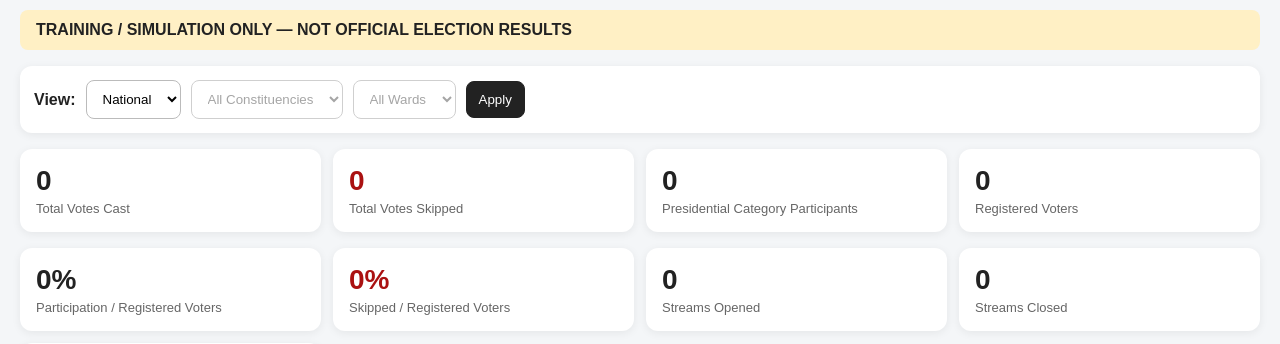
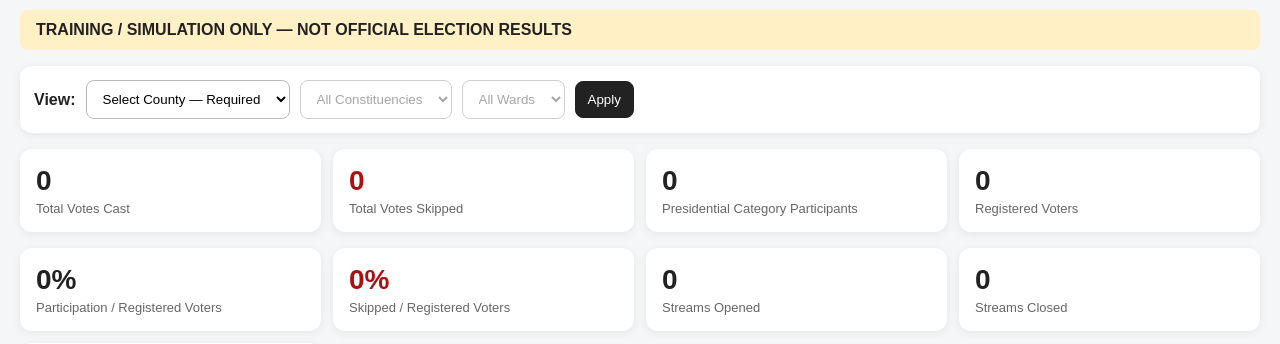
Before and after one commit to otibarny-alt/presidential-simulation-results, a Flask app: page / in a window 1280 px wide. Shown: the part 66-410 px from the top of the page. Run offline with Flask 3, Linux system fonts and the light colour scheme; data that the repository does not hold is empty.

Commit message:
Add files via upload

```diff
--- a/app.py
+++ b/app.py
@@ -342,9 +342,12 @@ def index():
 @app.get("/api/summary")
 @login_required
 def api_summary():
+ county=request.args.get("county","").strip()
+ if not county:
+  return jsonify({"error":"Select a county before loading results. National presentation is disabled for performance."}),400
  try:
   return jsonify(summary_payload(
-   request.args.get("county",""),
+   county,
    request.args.get("constituency",""),
    request.args.get("ward","")
   ))
@@ -456,6 +459,8 @@ def send_results_email(recipient,pdf_bytes,summary):
 def api_email_results():
  try:
   payload=request.get_json(silent=True) or {}
+  if not str(payload.get("county") or "").strip():
+   return jsonify({"error":"Select a county before emailing results."}),400
   recipient=str(payload.get("recipient") or "").strip()
   if not valid_email(recipient):return jsonify({"error":"Enter a valid recipient email address."}),400
   summary=summary_payload(payload.get("county",""),payload.get("constituency",""),payload.get("ward",""))
@@ -500,7 +505,9 @@ def api_wards():
 @app.get("/api/stream-details")
 @login_required
 def api_stream_details():
- county=request.args.get("county","")
+ county=request.args.get("county","").strip()
+ if not county:
+  return jsonify({"error":"Select a county before loading stream results."}),400
  constituency=request.args.get("constituency","")
  ward=request.args.get("ward","")
  status_filter=request.args.get("status","").strip().upper()
@@ -543,8 +550,10 @@ def api_stream_details():
 @app.get("/api/recent-streams")
 @login_required
 def api_recent_streams():
+ county=request.args.get("county","").strip()
+ if not county:
+  return jsonify({"error":"Select a county before loading recent streams."}),400
  snap=fetch_snapshot()
- county=request.args.get("county","")
  constituency=request.args.get("constituency","")
  ward=request.args.get("ward","")
  limit=min(max(to_int(request.args.get("limit",50)),1),100)
--- a/templates/index.html
+++ b/templates/index.html
@@ -32,7 +32,7 @@ table{width:100%;border-collapse:collapse}th,td{padding:9px;border-bottom:1px so
 
  <div class="controls">
   <strong>View:</strong>
-  <select id="county"><option value="">National</option></select>
+  <select id="county" required><option value="">Select County — Required</option></select>
   <select id="constituency" disabled><option value="">All Constituencies</option></select>
   <select id="ward" disabled><option value="">All Wards</option></select>
   <button class="primary" onclick="loadDashboard()">Apply</button>
@@ -114,7 +114,8 @@ let candidateChart,progressChart; const fmt=n=>Number(n||0).toLocaleString();
 async function init(){
  const counties=await fetch('/api/counties').then(r=>r.json());
  const c=document.getElementById('county'); counties.forEach(x=>c.add(new Option(x.label,x.value)));
- c.addEventListener('change',loadConstituencies); document.getElementById('constituency').addEventListener('change',loadWards); await loadDashboard();
+ c.addEventListener('change',loadConstituencies); document.getElementById('constituency').addEventListener('change',loadWards);
+ lastUpdated.textContent='Select a county, then choose Apply. National presentation is disabled for performance.';
 }
 async function loadConstituencies(){
  const county=document.getElementById('county').value,el=document.getElementById('constituency'),ward=document.getElementById('ward');
@@ -128,6 +129,7 @@ async function loadWards(){
 }
 function qs(){return '?county='+encodeURIComponent(county.value)+'&constituency='+encodeURIComponent(constituency.value)+'&ward='+encodeURIComponent(ward.value)}
 async function loadDashboard(refreshDetails=true){
+ if(!county.value){lastUpdated.textContent='Select a county, then choose Apply. National presentation is disabled for performance.';return}
  if(refreshDetails)streamPage=1; const d=await fetch('/api/summary'+qs(),{cache:'no-store'}).then(r=>r.json()); if(d.error){alert(d.error);return}
  candidateSelections.textContent=fmt(d.totals.candidate_selections); skipped.textContent=fmt(d.totals.skipped); participants.textContent=fmt(d.totals.participants); registered.textContent=fmt(d.totals.registered_voters);
  turnout.textContent=d.totals.turnout_percent+'%'; skipRate.textContent=d.totals.skip_percent_registered+'%'; openedStreams.textContent=fmt(d.reporting.opened_streams);closedStreams.textContent=fmt(d.reporting.closed_streams);votesNotCast.textContent=fmt(d.totals.total_votes_not_cast);
@@ -141,6 +143,7 @@ async function loadDashboard(refreshDetails=true){
 }
 let streamPage=1,streamTotalPages=1;
 async function loadStreams(){
+ if(!county.value){streamTable.innerHTML='<tr><td colspan="9">Select a county to load stream results.</td></tr>';return}
  const body=streamTable;body.innerHTML='<tr><td colspan="9">Loading stream details…</td></tr>';
  const url='/api/stream-details'+qs()+'&page='+streamPage+'&page_size='+encodeURIComponent(pageSize.value)+'&status='+encodeURIComponent(statusFilter.value)+'&search='+encodeURIComponent(streamSearch.value);
  try{
@@ -151,6 +154,7 @@ async function loadStreams(){
 }
 function changeStreamPage(d){const t=streamPage+d;if(t<1||t>streamTotalPages)return;streamPage=t;loadStreams()}
 async function loadRecent(){
+ if(!county.value){recentTable.innerHTML='<tr><td colspan="9">Select a county to load recent streams.</td></tr>';return}
  const rows=await fetch('/api/recent-streams'+qs()+'&limit=50',{cache:'no-store'}).then(r=>r.json());
  recentTable.innerHTML=rows.map(x=>`<tr><td>${x.county||'—'}</td><td>${x.constituency||'—'}</td><td>${x.ward||'—'}</td><td>${x.poll_station||'—'}</td><td>${x.stream||'—'}</td><td class="status-${x.status}">${x.status||'—'}</td><td>${x.opened_at||'—'}</td><td>${x.closed_at||'—'}</td><td>${fmt(x.participants)}</td></tr>`).join('');
 }
@@ -167,6 +171,6 @@ async function emailResults(){
 function showTab(w){streamsPanel.classList.toggle('hidden',w!=='streams');recentPanel.classList.toggle('hidden',w!=='recent');tabStreams.classList.toggle('active',w==='streams');tabRecent.classList.toggle('active',w==='recent')}
 init();
 // Keep presidential totals/candidate tallies close to live without reloading the large stream table every cycle.
-setInterval(()=>loadDashboard(false),5000);
+setInterval(()=>{if(county.value)loadDashboard(false)},5000);
 </script>
 </body></html>
```
Also changed, not shown: README_COUNTY_FIRST_RESULTS.txt (added).
